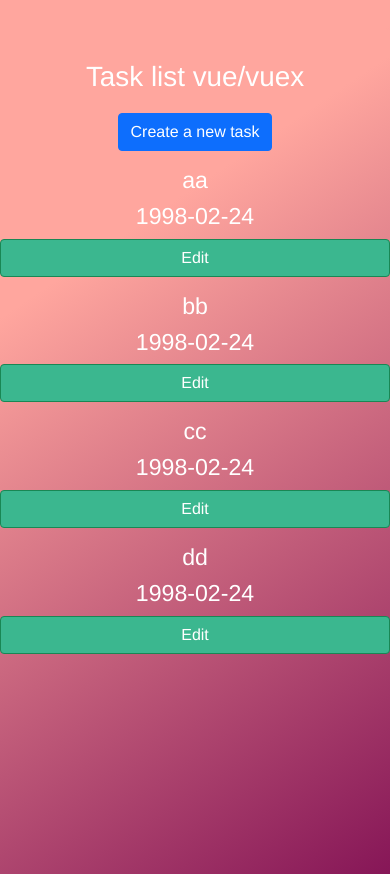
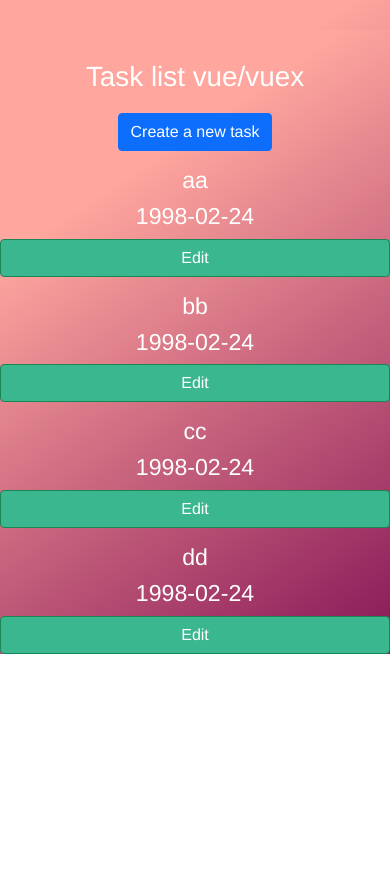
Before and after one commit to rcellas/vuex-app, a Vue app: page / in a window 390 px wide. After the commit the page ends 844 px from the top, so only its background shows below. Built offline with nearby package versions, Linux system fonts and the light colour scheme.

Commit message:
fix style

```diff
--- a/src/App.vue
+++ b/src/App.vue
@@ -34,7 +34,7 @@ export default {
   color: #fff;
   background-image: linear-gradient(326deg, #861657 0%, #ffa69e 74%);
   padding-top: 30px;
-  height: 100vh;
+  height: 100%;
 }
 
 #app .title-app{
@@ -45,4 +45,10 @@ export default {
   background-color: #f6f6f6;
 background-image: linear-gradient(315deg, #f6f6f6 0%, #e9e9e9 74%);
 }
+
+@media (max-width: 750px) {
+  #app{
+    height: auto;
+  }
+}
 </style>
```
